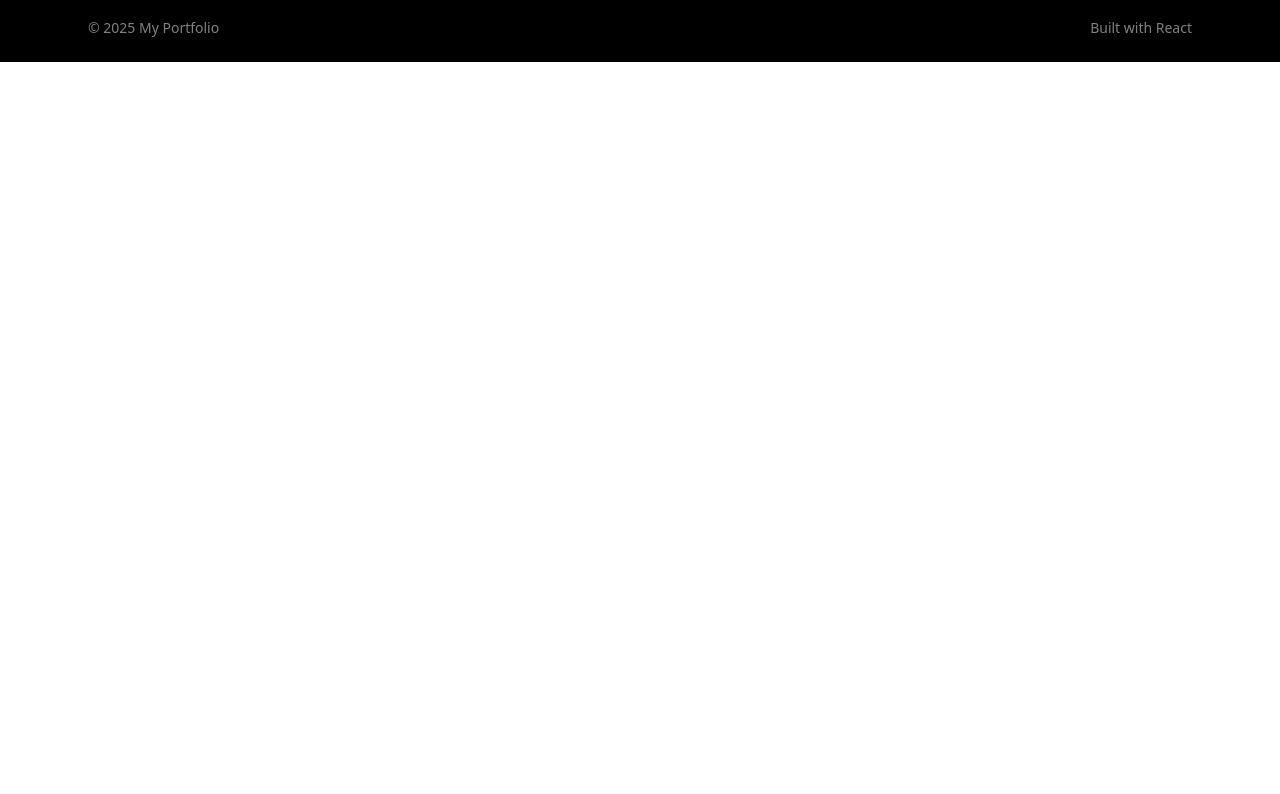
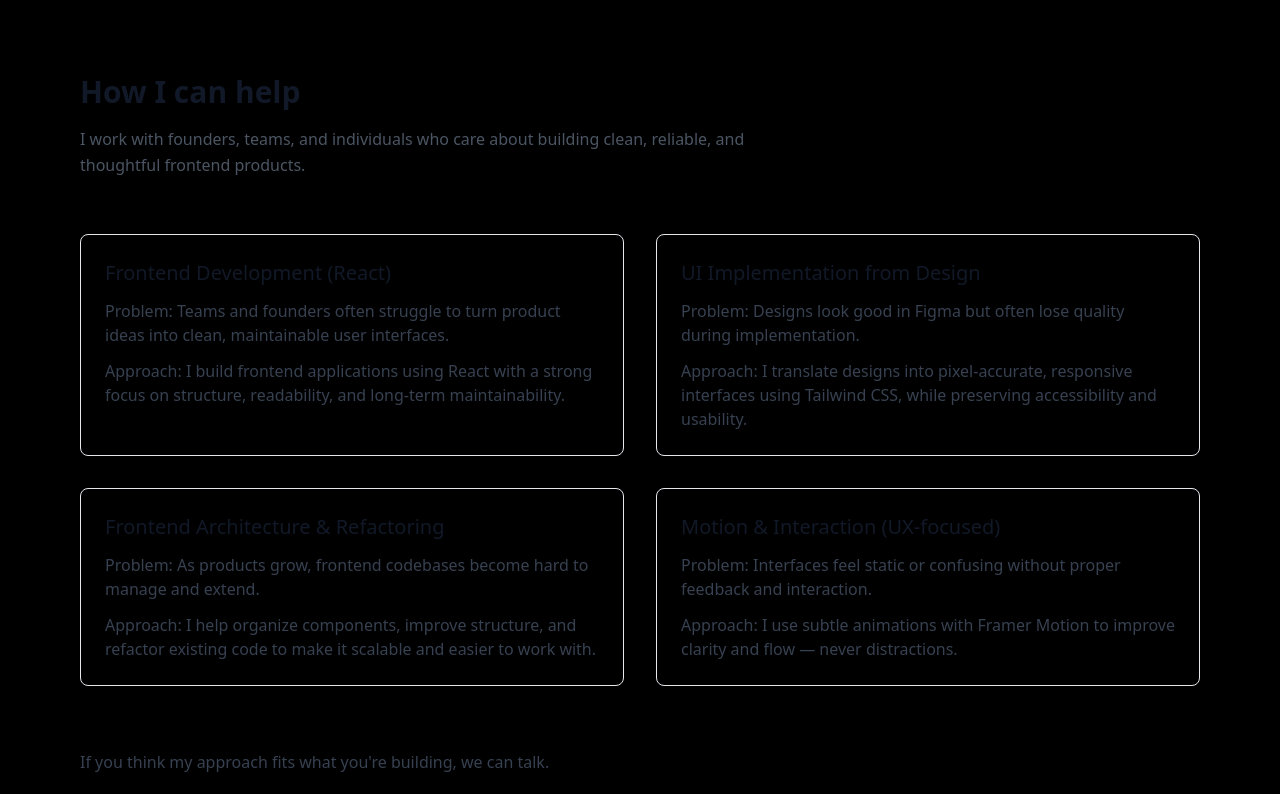
Before and after one commit to nilukadam/My-Portfolio, a React (Vite) app: page / in a window 1280 px wide. Shown: the part 3800-4594 px from the top of the page. Before the commit the page ends 3862 px from the top, so only its background shows below. Built offline with nearby package versions, Linux system fonts and the light colour scheme.

Commit message:
Add Services section to show how I help clients and teams.

```diff
--- a/src/App.jsx
+++ b/src/App.jsx
@@ -3,6 +3,7 @@ import AboutSection from "./features/about/AboutSection";
 import HeroSection from "./features/hero/HeroSection";
 import FeaturedProject from "./features/projects/FeaturedProject";
 import ProjectsOverview from "./features/projects/ProjectOverview";
+import ServicesSection from "./features/services/ServicesSection";
 import SkillsSection from "./features/skills/SkillsSection";
 
 function App() {
@@ -13,6 +14,7 @@ function App() {
       <SkillsSection/>
       <FeaturedProject/>
       <ProjectsOverview/>
+      <ServicesSection/>
     </PageLayout>
   );
 }
--- /dev/null
+++ b/src/features/services/ServicesSection.jsx
@@ -0,0 +1,79 @@
+// src/sections/services/ServicesSection.jsx
+
+import { services } from "./services.data";
+import { motion } from "framer-motion";
+
+/*
+  ServicesSection
+  Purpose:
+  - Clearly explain how I help clients and teams
+  - Focus on problems + approach (not selling)
+*/
+
+const ServicesSection = () => {
+  return (
+    <section
+      className="py-20 border-t border-gray-200"
+      aria-labelledby="services-heading"
+    >
+      <div className="max-w-6xl mx-auto px-4">
+        {/* Heading */}
+        <div className="max-w-2xl mb-14">
+          <h2
+            id="services-heading"
+            className="text-3xl font-semibold text-gray-900 mb-4"
+          >
+            How I can help
+          </h2>
+          <p className="text-gray-600 leading-relaxed">
+            I work with founders, teams, and individuals who care about building
+            clean, reliable, and thoughtful frontend products.
+          </p>
+        </div>
+
+        {/* Services Grid */}
+        <div className="grid gap-8 sm:grid-cols-2">
+          {services.map((service, index) => (
+            <motion.div
+              key={service.title}
+              initial={{ opacity: 0, y: 20 }}
+              whileInView={{ opacity: 1, y: 0 }}
+              viewport={{ once: true }}
+              transition={{ duration: 0.4, delay: index * 0.05 }}
+              className="p-6 border border-gray-200 rounded-lg"
+            >
+              <h3 className="text-xl font-medium text-gray-900 mb-3">
+                {service.title}
+              </h3>
+
+              <p className="text-gray-700 mb-3">
+                <span className="font-medium">Problem:</span>{" "}
+                {service.problem}
+              </p>
+
+              <p className="text-gray-700">
+                <span className="font-medium">Approach:</span>{" "}
+                {service.approach}
+              </p>
+            </motion.div>
+          ))}
+        </div>
+
+        {/* Call to Action */}
+        <div className="mt-16">
+          <p className="text-gray-700 mb-4">
+            If you think my approach fits what you're building, we can talk.
+          </p>
+          <a
+            href="#contact"
+            className="inline-block text-emerald-600 font-medium hover:underline"
+          >
+            Get in touch →
+          </a>
+        </div>
+      </div>
+    </section>
+  );
+};
+
+export default ServicesSection;
--- /dev/null
+++ b/src/features/services/services.data.js
@@ -0,0 +1,32 @@
+// src/sections/services/services.data.js
+
+export const services = [
+    {
+      title: "Frontend Development (React)",
+      problem:
+        "Teams and founders often struggle to turn product ideas into clean, maintainable user interfaces.",
+      approach:
+        "I build frontend applications using React with a strong focus on structure, readability, and long-term maintainability.",
+    },
+    {
+      title: "UI Implementation from Design",
+      problem:
+        "Designs look good in Figma but often lose quality during implementation.",
+      approach:
+        "I translate designs into pixel-accurate, responsive interfaces using Tailwind CSS, while preserving accessibility and usability.",
+    },
+    {
+      title: "Frontend Architecture & Refactoring",
+      problem:
+        "As products grow, frontend codebases become hard to manage and extend.",
+      approach:
+        "I help organize components, improve structure, and refactor existing code to make it scalable and easier to work with.",
+    },
+    {
+      title: "Motion & Interaction (UX-focused)",
+      problem:
+        "Interfaces feel static or confusing without proper feedback and interaction.",
+      approach:
+        "I use subtle animations with Framer Motion to improve clarity and flow — never distractions.",
+    },
+  ];
```
